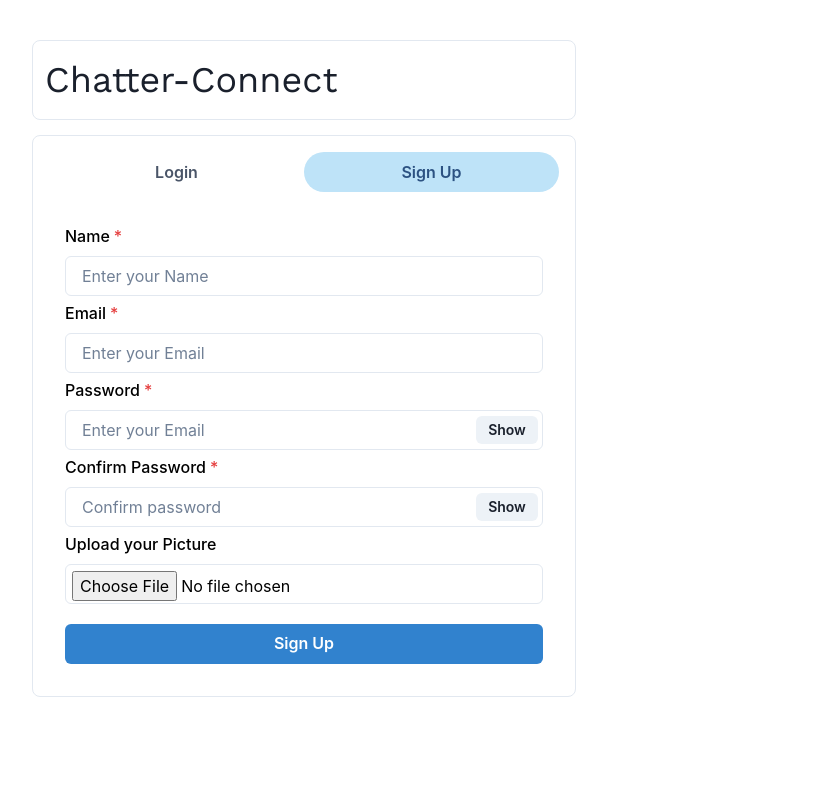
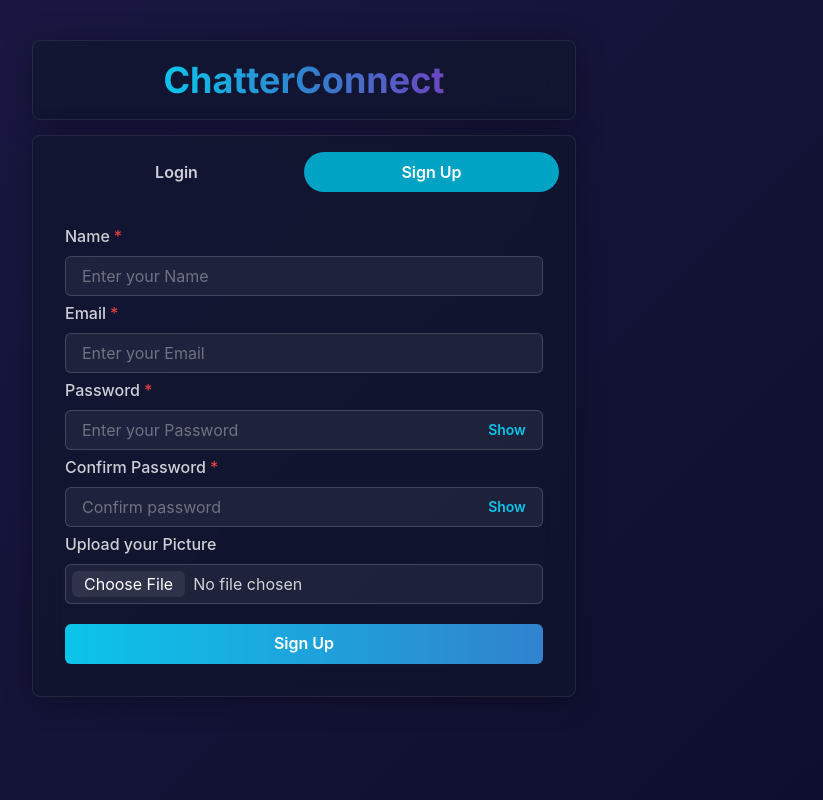
Before and after one commit to JawwadUmar/ChatterConnect, a React (Vite) app in the folder frontend/: page / in a window 1280 px wide. Both pictures are taken after a click on the tab "Sign Up". Shown: the whole page, without its empty margins (336-1159 px from the left). Built offline with nearby package versions, Linux system fonts and the light colour scheme.

Commit message:
refactoring

```diff
--- a/frontend/index.html
+++ b/frontend/index.html
@@ -2,7 +2,7 @@
 <html lang="en">
   <head>
     <meta charset="utf-8" />
-    <link rel="icon" href="/favicon.ico" />
+    <link rel="icon" type="image/png" href="/favicon.png" />
     <meta name="viewport" content="width=device-width, initial-scale=1" />
     <meta name="theme-color" content="#000000" />
     <meta
--- a/frontend/src/App.jsx
+++ b/frontend/src/App.jsx
@@ -5,7 +5,7 @@ import ChatPage from './Pages/ChatPage';
 
 function App() {
   return (
-    <div className="App">
+    <div className="app-container">
       <Route exact path='/' component = {HomePage} />
       <Route exact path='/chat' component = {ChatPage} />
     </div>
--- a/frontend/src/Pages/ChatPage.jsx
+++ b/frontend/src/Pages/ChatPage.jsx
@@ -10,7 +10,7 @@ const Chatpage = () => {
   const { user } = ChatState();
 
   return (
-    <div className="app-container">
+    <div style={{ width: "100%", flex: 1, display: "flex", flexDirection: "column" }}>
       {user && <SideDrawer />}
       <div className="chat-page-container">
         {user && <MyChats fetchAgain={fetchAgain} />}
--- a/frontend/src/Pages/HomePage.jsx
+++ b/frontend/src/Pages/HomePage.jsx
@@ -16,22 +16,24 @@ const HomePage = () => {
   return (
     <Container maxW='xl' centerContent>
         <Box
-       d="flex"
-       justifyContent="center"
-       p={3}
-       bg="white"
-       w="100%"
-       m="40px 0 15px 0"
-       borderRadius="lg"
-       borderWidth="1px">
-            <Text fontSize="4xl" fontFamily="Work sans">Chatter-Connect</Text>
+          className="glass-panel"
+          display="flex"
+          justifyContent="center"
+          p={3}
+          w="100%"
+          m="40px 0 15px 0"
+          borderRadius="lg"
+        >
+            <Text fontSize="4xl" fontFamily="Inter" fontWeight="extrabold" bgGradient="linear(to-r, cyan.400, blue.500, purple.600)" bgClip="text">
+              ChatterConnect
+            </Text>
         </Box>
 
-        <Box bg="white" w="100%" p={4} borderRadius="lg" color='black' borderWidth="1px">
-        <Tabs variant='soft-rounded'>
+        <Box className="glass-panel" w="100%" p={4} borderRadius="lg" color="white">
+        <Tabs variant='soft-rounded' colorScheme="cyan">
   <TabList mb="1em">
-    <Tab width="50%">Login</Tab>
-    <Tab width="50%">Sign Up</Tab>
+    <Tab width="50%" color="whiteAlpha.800" _selected={{ color: "white", bg: "cyan.600" }}>Login</Tab>
+    <Tab width="50%" color="whiteAlpha.800" _selected={{ color: "white", bg: "cyan.600" }}>Sign Up</Tab>
   </TabList>
   <TabPanels>
     <TabPanel>
--- a/frontend/src/components/Authentication/Login.jsx
+++ b/frontend/src/components/Authentication/Login.jsx
@@ -79,24 +79,37 @@ const Login = () => {
     <VStack spacing='5px'>
 
         <FormControl id='email' isRequired>
-            <FormLabel>Email</FormLabel>
+            <FormLabel color="whiteAlpha.800">Email</FormLabel>
             <Input
               placeholder='Enter your Email'
               value={email}
-            onChange={(e) => setEmail(e.target.value)}/>
+              onChange={(e) => setEmail(e.target.value)}
+              bg="whiteAlpha.100"
+              borderColor="whiteAlpha.300"
+              color="white"
+              _placeholder={{ color: "whiteAlpha.500" }}
+              _hover={{ borderColor: "whiteAlpha.400" }}
+              _focus={{ borderColor: "cyan.400", boxShadow: "0 0 0 1px #22d3ee", bg: "whiteAlpha.200" }}
+            />
         </FormControl>
 
         <FormControl id='password' isRequired>
-            <FormLabel>Password</FormLabel>
+            <FormLabel color="whiteAlpha.800">Password</FormLabel>
             <InputGroup>
               <Input
                 type={show? "text" : 'password'}
                 placeholder='Enter your Password'
                 value={password}
-            onChange={(e) => setPassword(e.target.value)}/>
-
+                onChange={(e) => setPassword(e.target.value)}
+                bg="whiteAlpha.100"
+                borderColor="whiteAlpha.300"
+                color="white"
+                _placeholder={{ color: "whiteAlpha.500" }}
+                _hover={{ borderColor: "whiteAlpha.400" }}
+                _focus={{ borderColor: "cyan.400", boxShadow: "0 0 0 1px #22d3ee", bg: "whiteAlpha.200" }}
+              />
               <InputRightElement width="4.5rem">
-            <Button h="1.75rem" size="sm" onClick={handleClick}>
+                <Button h="1.75rem" size="sm" onClick={handleClick} colorScheme="cyan" variant="ghost" color="cyan.400" _hover={{ bg: "whiteAlpha.200" }}>
                   {show ? "Hide" : "Show"}
                 </Button>
               </InputRightElement>
@@ -104,18 +117,23 @@ const Login = () => {
         </FormControl>
 
       <Button
-        colorScheme="blue"
+        bgGradient="linear(to-r, cyan.400, blue.500)"
+        color="white"
+        _hover={{ bgGradient: "linear(to-r, cyan.500, blue.600)" }}
         width="100%"
         style={{ marginTop: 15 }}
         onClick={submitHandler}
-        isLoading = {loading}
+        isLoading={loading}
+        border="none"
       >
         Login
       </Button>
 
       <Button
-      variant={'solid'}
-        colorScheme="red"
+        variant="outline"
+        borderColor="cyan.400"
+        color="cyan.400"
+        _hover={{ bg: "whiteAlpha.200" }}
         width="100%"
         onClick={()=>{
             setEmail("guest@example.com");
--- a/frontend/src/components/Authentication/Signup.jsx
+++ b/frontend/src/components/Authentication/Signup.jsx
@@ -134,47 +134,71 @@ const Signup = () => {
   return (
     <VStack spacing='5px'>
         <FormControl id='first-name' isRequired>
-            <FormLabel>Name</FormLabel>
+            <FormLabel color="whiteAlpha.800">Name</FormLabel>
             <Input
               placeholder='Enter your Name'
-            onChange={(e) => setName(e.target.value)}/>
+              onChange={(e) => setName(e.target.value)}
+              bg="whiteAlpha.100"
+              borderColor="whiteAlpha.300"
+              color="white"
+              _placeholder={{ color: "whiteAlpha.500" }}
+              _hover={{ borderColor: "whiteAlpha.400" }}
+              _focus={{ borderColor: "cyan.400", boxShadow: "0 0 0 1px #22d3ee", bg: "whiteAlpha.200" }}
+            />
         </FormControl>
 
         <FormControl id='email' isRequired>
-            <FormLabel>Email</FormLabel>
+            <FormLabel color="whiteAlpha.800">Email</FormLabel>
             <Input
               placeholder='Enter your Email'
-            onChange={(e) => setEmail(e.target.value)}/>
+              onChange={(e) => setEmail(e.target.value)}
+              bg="whiteAlpha.100"
+              borderColor="whiteAlpha.300"
+              color="white"
+              _placeholder={{ color: "whiteAlpha.500" }}
+              _hover={{ borderColor: "whiteAlpha.400" }}
+              _focus={{ borderColor: "cyan.400", boxShadow: "0 0 0 1px #22d3ee", bg: "whiteAlpha.200" }}
+            />
         </FormControl>
 
         <FormControl id='password' isRequired>
-            <FormLabel>Password</FormLabel>
+            <FormLabel color="whiteAlpha.800">Password</FormLabel>
             <InputGroup>
               <Input
                 type={show? "text" : 'password'}
-            placeholder='Enter your Email'
-            onChange={(e) => setPassword(e.target.value)}/>
-
+                placeholder='Enter your Password'
+                onChange={(e) => setPassword(e.target.value)}
+                bg="whiteAlpha.100"
+                borderColor="whiteAlpha.300"
+                color="white"
+                _placeholder={{ color: "whiteAlpha.500" }}
+                _hover={{ borderColor: "whiteAlpha.400" }}
+                _focus={{ borderColor: "cyan.400", boxShadow: "0 0 0 1px #22d3ee", bg: "whiteAlpha.200" }}
+              />
               <InputRightElement width="4.5rem">
-            <Button h="1.75rem" size="sm" onClick={handleClick}>
+                <Button h="1.75rem" size="sm" onClick={handleClick} colorScheme="cyan" variant="ghost" color="cyan.400" _hover={{ bg: "whiteAlpha.200" }}>
                   {show ? "Hide" : "Show"}
                 </Button>
               </InputRightElement>
             </InputGroup>
         </FormControl>
 
-
-
-        <FormControl id="password" isRequired>
-        <FormLabel>Confirm Password</FormLabel>
+        <FormControl id="confirm-password" isRequired>
+        <FormLabel color="whiteAlpha.800">Confirm Password</FormLabel>
         <InputGroup size="md">
           <Input
             type={show ? "text" : "password"}
             placeholder="Confirm password"
             onChange={(e) => setConfirmpassword(e.target.value)}
+            bg="whiteAlpha.100"
+            borderColor="whiteAlpha.300"
+            color="white"
+            _placeholder={{ color: "whiteAlpha.500" }}
+            _hover={{ borderColor: "whiteAlpha.400" }}
+            _focus={{ borderColor: "cyan.400", boxShadow: "0 0 0 1px #22d3ee", bg: "whiteAlpha.200" }}
           />
           <InputRightElement width="4.5rem">
-            <Button h="1.75rem" size="sm" onClick={handleClick}>
+            <Button h="1.75rem" size="sm" onClick={handleClick} colorScheme="cyan" variant="ghost" color="cyan.400" _hover={{ bg: "whiteAlpha.200" }}>
               {show ? "Hide" : "Show"}
             </Button>
           </InputRightElement>
@@ -182,20 +206,39 @@ const Signup = () => {
       </FormControl>
 
       <FormControl id="pic">
-        <FormLabel>Upload your Picture</FormLabel>
+        <FormLabel color="whiteAlpha.800">Upload your Picture</FormLabel>
         <Input
           type="file"
           p={1.5}
           accept="image/*"
-          onChange={(e) => postDetails(e.target.files[0])} //if user selects multiple images its gonna be first
+          onChange={(e) => postDetails(e.target.files[0])}
+          bg="whiteAlpha.100"
+          borderColor="whiteAlpha.300"
+          color="whiteAlpha.800"
+          _hover={{ borderColor: "whiteAlpha.400" }}
+          _focus={{ borderColor: "cyan.400", boxShadow: "0 0 0 1px #22d3ee", bg: "whiteAlpha.200" }}
+          sx={{
+            '::file-selector-button': {
+              bg: 'whiteAlpha.200',
+              color: 'white',
+              border: 'none',
+              borderRadius: 'md',
+              mr: 2,
+              px: 3,
+              cursor: 'pointer'
+            }
+          }}
         />
       </FormControl>
       <Button
-        colorScheme="blue"
+        bgGradient="linear(to-r, cyan.400, blue.500)"
+        color="white"
+        _hover={{ bgGradient: "linear(to-r, cyan.500, blue.600)" }}
         width="100%"
         style={{ marginTop: 15 }}
         onClick={submitHandler}
-        isLoading = {loading}
+        isLoading={loading}
+        border="none"
       >
         Sign Up
       </Button>
```
Also changed, not shown: frontend/public/favicon.png (added). Lines whose indentation alone changed are shown as unchanged.
